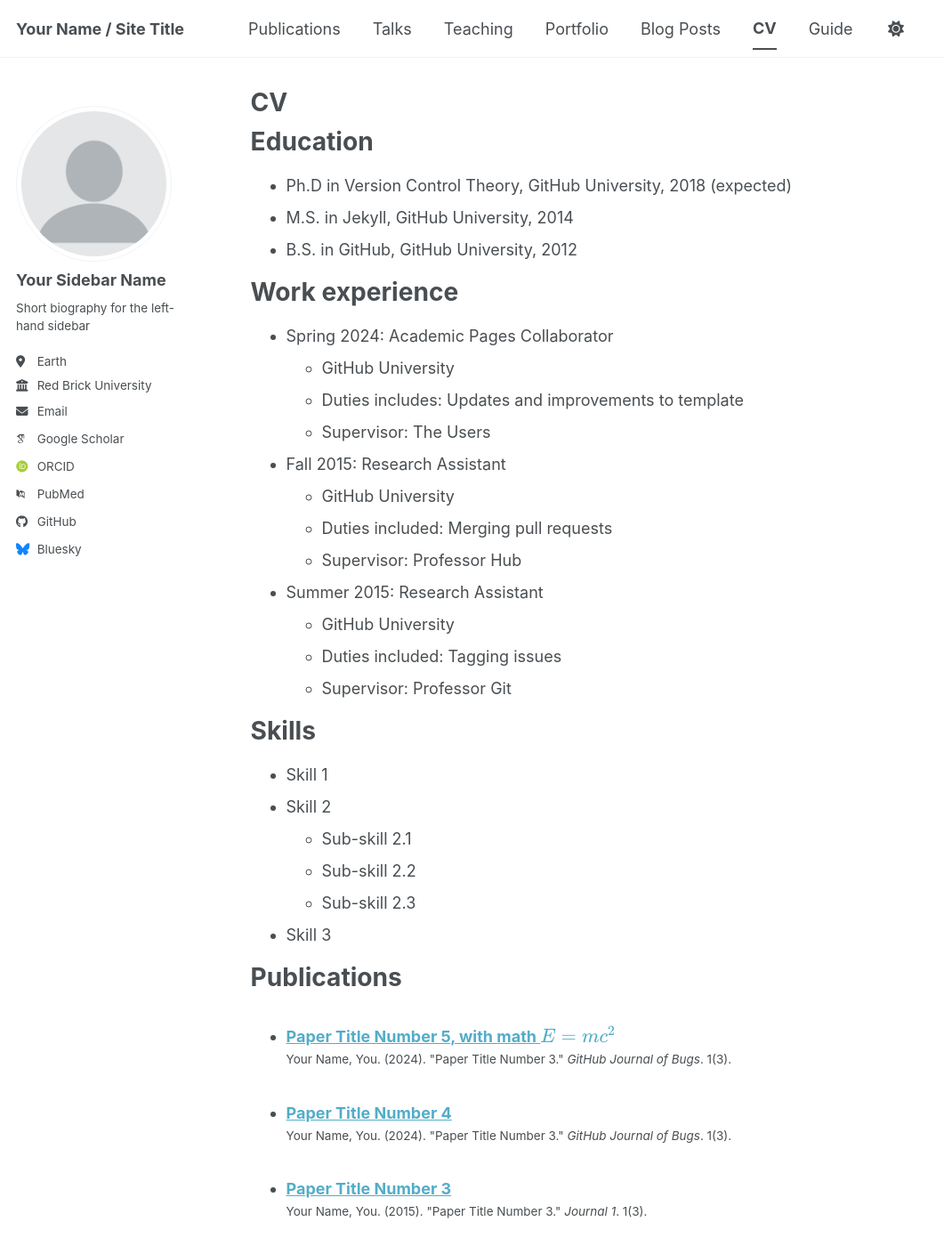
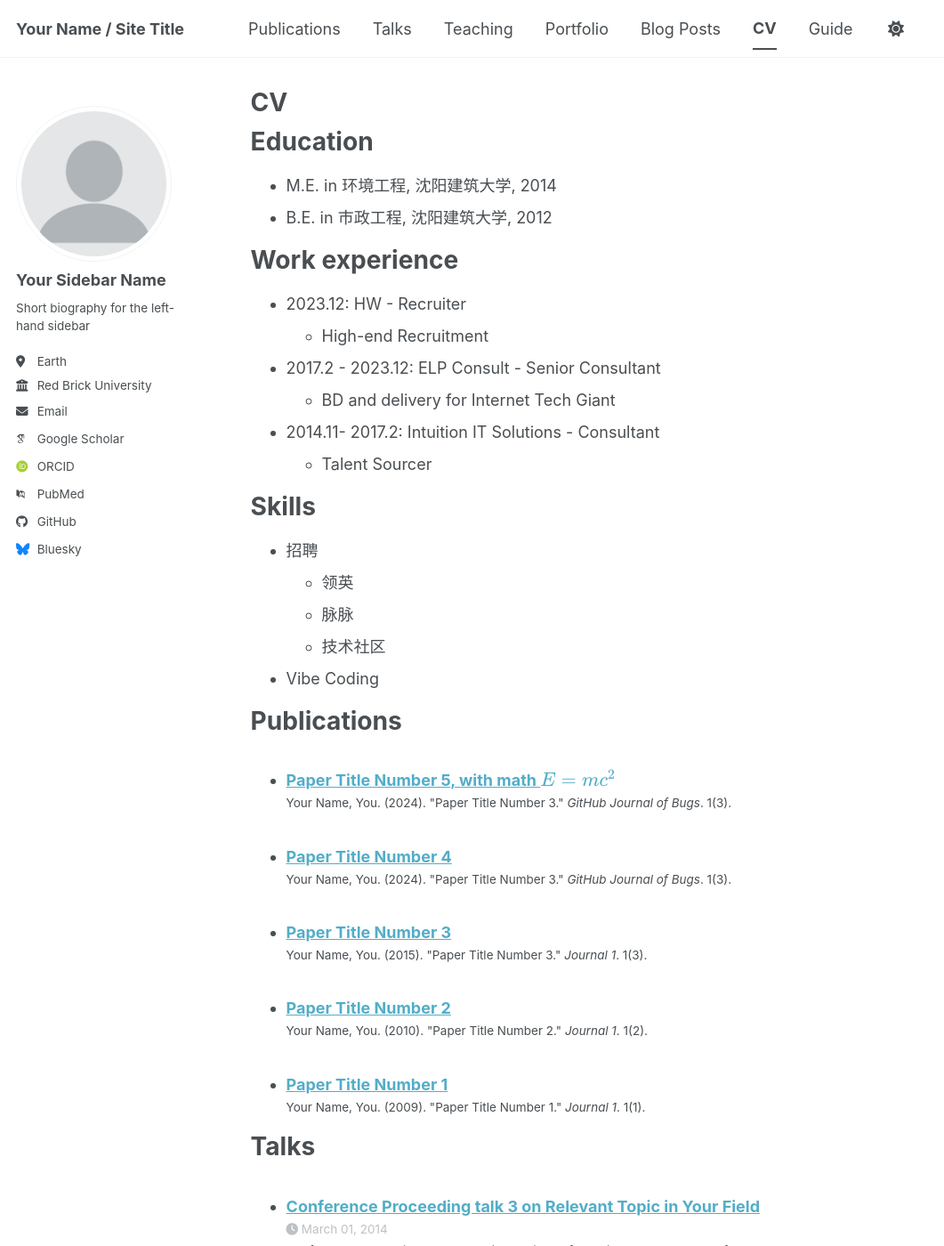
Before and after one commit to Chandler-Song/homepage, a Jekyll site: the page built from _pages/cv.md, in a window 1280 px wide and 1400 px high. Shown: the whole window at 89% size, without its empty margins (0-1061 px from the left). Built offline with Jekyll 4.4.1, drawn with Linux system fonts in a browser that asks for light colours; some web fonts are replaced; a script bundle is joined from its source files by our own code; library files that are not in the unit come from our copies.

Commit message:
Revise CV with new education and work experience
Updated education and work experience sections with new degrees and job roles. Added skills in Chinese.

```diff
--- a/_pages/cv.md
+++ b/_pages/cv.md
@@ -11,35 +11,29 @@ redirect_from:
 
 Education
 ======
-* Ph.D in Version Control Theory, GitHub University, 2018 (expected)
-* M.S. in Jekyll, GitHub University, 2014
-* B.S. in GitHub, GitHub University, 2012
+* M.E. in 环境工程, 沈阳建筑大学, 2014
+* B.E. in 市政工程, 沈阳建筑大学, 2012
 
 Work experience
 ======
-* Spring 2024: Academic Pages Collaborator
-  * GitHub University
-  * Duties includes: Updates and improvements to template
-  * Supervisor: The Users
+* 2023.12: HW - Recruiter
+  * High-end Recruitment
 
-* Fall 2015: Research Assistant
-  * GitHub University
-  * Duties included: Merging pull requests
-  * Supervisor: Professor Hub
+* 2017.2 - 2023.12: ELP Consult - Senior Consultant
+  * BD and delivery for Internet Tech Giant
 
-* Summer 2015: Research Assistant
-  * GitHub University
-  * Duties included: Tagging issues
-  * Supervisor: Professor Git
+
+* 2014.11- 2017.2: Intuition IT Solutions - Consultant
+  * Talent Sourcer
+
 
 Skills
 ======
-* Skill 1
-* Skill 2
-  * Sub-skill 2.1
-  * Sub-skill 2.2
-  * Sub-skill 2.3
-* Skill 3
+* 招聘
+  * 领英
+  * 脉脉
+  * 技术社区
+* Vibe Coding
 
 Publications
 ======
```
